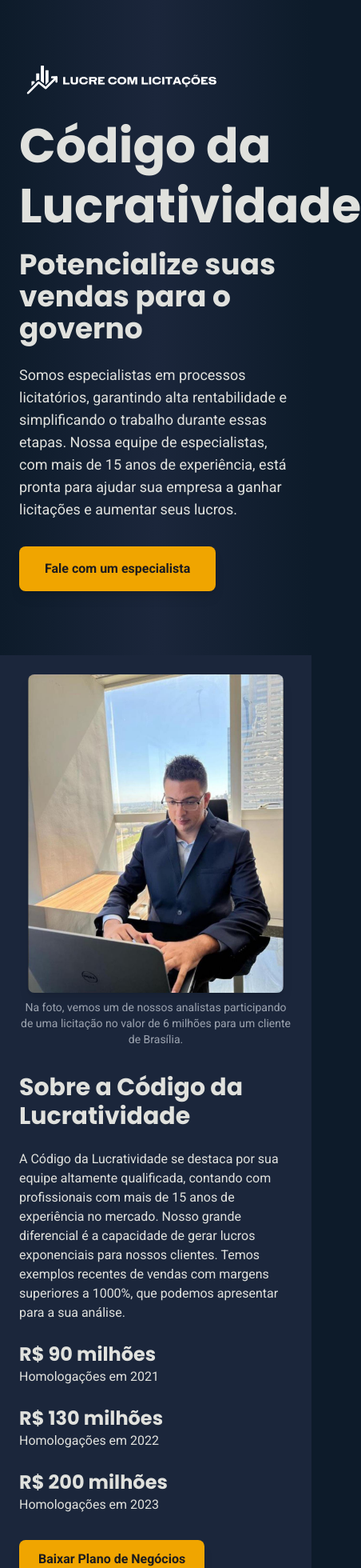
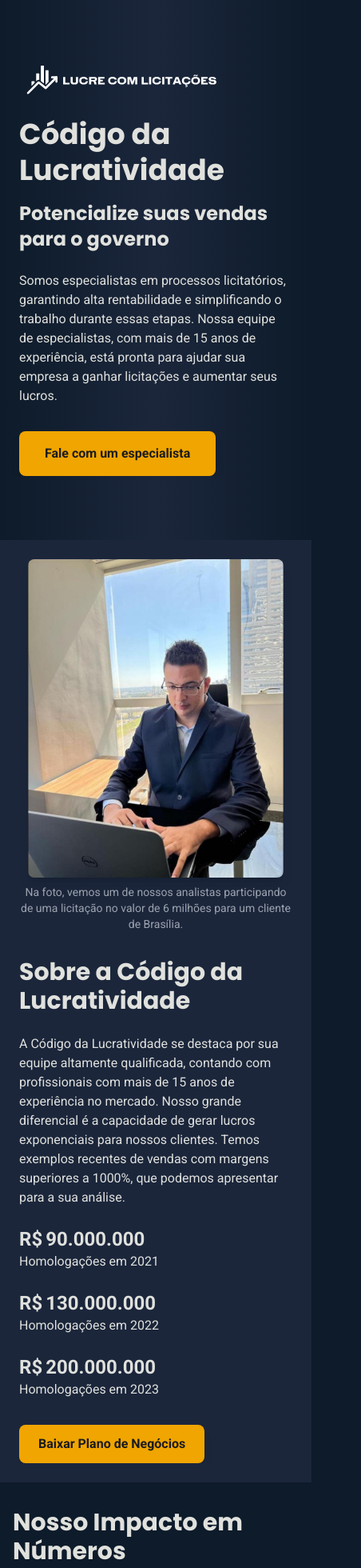
Before and after one commit to ErikMendesRc/lucre-com-licitacoes-lp, a React (Create React App) app: page / in a window 390 px wide. Shown: the top 1960 px of the page at 80% size, 452 px wide, since content can reach past the window. Built offline with nearby package versions, Linux system fonts and the light colour scheme.

Commit message:
Ajustado layout

```diff
--- a/package.json
+++ b/package.json
@@ -11,6 +11,7 @@
     "@types/react": "^18.3.3",
     "@types/react-dom": "^18.3.0",
     "react": "^18.3.1",
+    "react-countup": "^6.5.3",
     "react-dom": "^18.3.1",
     "react-helmet-async": "^2.0.5",
     "react-icons": "^5.2.1",
--- a/src/components/About.tsx
+++ b/src/components/About.tsx
@@ -1,9 +1,10 @@
 import React from 'react';
+import CountUp from 'react-countup';
 
 const About: React.FC = () => {
   return (
     <section className="bg-secondary text-textLight p-6 md:p-12">
-      <div className="container mx-auto flex flex-col md:flex-row items-center">
+      <div className="container mx-auto flex flex-col md:flex-row items-center max-w-full overflow-hidden">
         <div className="w-full md:w-1/2 mb-8 md:mb-0">
           <div className="relative w-full">
             <img
@@ -21,15 +22,24 @@ const About: React.FC = () => {
           </p>
           <div className="flex flex-col md:flex-row md:space-x-12">
             <div className="mb-6 md:mb-0 animate-slideInRight">
-              <h3 className="text-2xl md:text-3xl font-bold">R$ 90 milhões</h3>
+              <div className="flex items-baseline text-2xl md:text-3xl font-bold">
+                <span className="mr-1">R$</span>
+                <CountUp start={0} end={90000000} duration={2.5} separator="." />
+              </div>
               <p>Homologações em 2021</p>
             </div>
             <div className="mb-6 md:mb-0 animate-slideInRight">
-              <h3 className="text-2xl md:text-3xl font-bold">R$ 130 milhões</h3>
+              <div className="flex items-baseline text-2xl md:text-3xl font-bold">
+                <span className="mr-1">R$</span>
+                <CountUp start={0} end={130000000} duration={2.5} separator="." />
+              </div>
               <p>Homologações em 2022</p>
             </div>
             <div className="animate-slideInRight">
-              <h3 className="text-2xl md:text-3xl font-bold">R$ 200 milhões</h3>
+              <div className="flex items-baseline text-2xl md:text-3xl font-bold">
+                <span className="mr-1">R$</span>
+                <CountUp start={0} end={200000000} duration={2.5} separator="." />
+              </div>
               <p>Homologações em 2023</p>
             </div>
           </div>
--- a/src/components/Contact.tsx
+++ b/src/components/Contact.tsx
@@ -4,7 +4,7 @@ import { FaWhatsapp } from 'react-icons/fa';
 const Contact: React.FC = () => {
   return (
     <section className="bg-secondary text-textLight py-8 md:py-12">
-      <div className="container mx-auto text-center px-4 md:px-6">
+      <div className="container mx-auto text-center px-4 md:px-6 max-w-full overflow-hidden">
         <h2 className="text-3xl md:text-4xl font-bold mb-6 animate-fadeIn">Entre em Contato</h2>
         <p className="text-lg md:text-xl mb-6 animate-slideInLeft">
           Se você deseja expandir seus negócios e garantir o sucesso da sua empresa no mercado de licitações, entre em contato conosco agora mesmo!
--- a/src/components/Footer.tsx
+++ b/src/components/Footer.tsx
@@ -3,7 +3,7 @@ import React from 'react';
 const Footer: React.FC = () => {
   return (
     <footer className="bg-primary text-textLight py-4 md:py-6">
-      <div className="container mx-auto text-center px-4">
+      <div className="container mx-auto text-center px-4 max-w-full overflow-hidden">
         <p className="mb-2 md:mb-4">&copy; 2024 Lucre com Licitações. Todos os direitos reservados.</p>
         <p className="text-xs md:text-sm">
           Criado por <a href="https://www.eebtecnologia.com.br/" target="_blank" rel="noopener noreferrer" className="text-accent hover:underline">E&B Tecnologia</a>
--- a/src/components/Header.tsx
+++ b/src/components/Header.tsx
@@ -3,11 +3,11 @@ import React from 'react';
 const Header: React.FC = () => {
   return (
     <header className="bg-gradient-to-r from-primary via-secondary to-primary text-textLight py-20">
-      <div className="container mx-auto px-6 flex flex-col items-start">
+      <div className="container mx-auto px-6 flex flex-col items-start max-w-full overflow-hidden">
         <img src="/logo.svg" alt="Código da Lucratividade" className="mb-6 w-64 h-auto animate-fadeIn" />
-        <h1 className="text-6xl font-bold leading-tight animate-slideInLeft">Código da Lucratividade</h1>
-        <h2 className="text-4xl font-semibold mt-4 animate-slideInRight">Potencialize suas vendas para o governo</h2>
-        <p className="mt-6 text-lg max-w-2xl animate-fadeIn">
+        <h1 className="text-4xl md:text-6xl font-bold leading-tight animate-slideInLeft">Código da Lucratividade</h1>
+        <h2 className="text-2xl md:text-4xl font-semibold mt-4 animate-slideInRight">Potencialize suas vendas para o governo</h2>
+        <p className="mt-6 text-base md:text-lg max-w-2xl animate-fadeIn">
           Somos especialistas em processos licitatórios, garantindo alta rentabilidade e simplificando o trabalho durante essas etapas. Nossa equipe de especialistas, com mais de 15 anos de experiência, está pronta para ajudar sua empresa a ganhar licitações e aumentar seus lucros.
         </p>
         <a
--- a/src/components/Services.tsx
+++ b/src/components/Services.tsx
@@ -54,7 +54,7 @@ const CustomTooltip: React.FC<CustomTooltipProps> = ({ active, payload, label })
 const Services: React.FC = () => {
   return (
     <section className="bg-primary text-textLight py-8 md:py-12">
-      <div className="container mx-auto flex flex-col lg:flex-row items-center px-4 md:px-6">
+      <div className="container mx-auto flex flex-col lg:flex-row items-center px-4 md:px-6 max-w-full overflow-hidden">
         <div className="w-full lg:w-1/2 pr-0 lg:pr-6 mb-8 lg:mb-0">
           <h2 className="text-3xl md:text-4xl font-serif font-bold mb-6 animate-fadeIn">Nosso Impacto em Números</h2>
           <p className="text-lg md:text-xl mb-6 animate-slideInLeft">
@@ -86,8 +86,24 @@ const Services: React.FC = () => {
               <YAxis tickFormatter={formatYAxis} tick={{ fill: '#e0e1dd' }} />
               <Tooltip content={<CustomTooltip />} cursor={{ fill: 'rgba(255, 255, 255, 0.1)' }} />
               <Legend wrapperStyle={{ color: '#e0e1dd' }} />
-              <Area type="monotone" dataKey="initial" stroke="#4caf50" fillOpacity={1} fill="url(#colorInitial)" name="Valor Inicial" />
-              <Area type="monotone" dataKey="final" stroke="#f0a500" fillOpacity={1} fill="url(#colorFinal)" name="Valor Final" />
+              <Area
+                type="monotone"
+                dataKey="initial"
+                stroke="#4caf50"
+                fillOpacity={1}
+                fill="url(#colorInitial)"
+                name="Valor Inicial"
+                animationDuration={3000}
+              />
+              <Area
+                type="monotone"
+                dataKey="final"
+                stroke="#f0a500"
+                fillOpacity={1}
+                fill="url(#colorFinal)"
+                name="Valor Final"
+                animationDuration={5000}
+              />
             </AreaChart>
           </ResponsiveContainer>
         </div>
--- a/src/components/Testimonials.tsx
+++ b/src/components/Testimonials.tsx
@@ -19,17 +19,15 @@ const testimonials = [
 const Testimonials: React.FC = () => {
   return (
     <section className="bg-primary text-textLight py-8 md:py-12">
-      <div className="container mx-auto text-center px-4 md:px-6">
+      <div className="container mx-auto text-center px-4 md:px-6 max-w-full overflow-hidden">
         <h2 className="text-3xl md:text-4xl font-bold mb-8 md:mb-12 animate-fadeIn">Depoimentos</h2>
         <div className="grid grid-cols-1 md:grid-cols-2 lg:grid-cols-3 gap-6 md:gap-8">
           {testimonials.map((testimonial, index) => (
             <div key={index} className="p-4 md:p-6 bg-secondary text-textLight shadow-lg rounded-lg animate-slideInUp">
-              <div className="text-accent mb-4">
-                <FaQuoteLeft size={24} />
-              </div>
-              <p className="italic mb-4">{testimonial.text}</p>
-              <div className="text-accent mt-4">
-                <FaQuoteRight size={24} />
+              <div className="flex items-center justify-start mb-4 text-accent">
+                <FaQuoteLeft className="mr-2" size={16} />
+                <p className="italic">{testimonial.text}</p>
+                <FaQuoteRight className="ml-2" size={16} />
               </div>
               <p className="font-bold text-right mt-4">- {testimonial.author}</p>
             </div>
--- a/src/components/WhyChooseUs.tsx
+++ b/src/components/WhyChooseUs.tsx
@@ -4,31 +4,31 @@ import { FaTrophy, FaHandshake, FaShieldAlt, FaChartLine } from 'react-icons/fa'
 const WhyChooseUs: React.FC = () => {
   return (
     <section className="bg-secondary text-textLight py-8 md:py-12">
-      <div className="container mx-auto text-center px-4 md:px-6">
-        <h2 className="text-3xl md:text-4xl font-bold mb-8 md:mb-12">Por que escolher a Lucre com Licitações?</h2>
+      <div className="container mx-auto text-center px-4 md:px-6 max-w-full overflow-hidden">
+        <h2 className="text-3xl md:text-4xl font-bold mb-8 md:mb-12 animate-fadeIn">Por que escolher a Lucre com Licitações?</h2>
         <div className="grid grid-cols-1 md:grid-cols-2 lg:grid-cols-4 gap-6 md:gap-8">
-          <div className="flex flex-col items-center p-4 md:p-6 bg-primary rounded-lg shadow-lg">
+          <div className="flex flex-col items-center p-4 md:p-6 bg-primary rounded-lg shadow-lg animate-slideInUp">
             <div className="text-5xl md:text-6xl text-accent mb-4">
               <FaTrophy />
             </div>
             <h3 className="text-xl md:text-2xl font-semibold mb-2">Excelência</h3>
             <p className="text-sm md:text-base">Buscamos a vitória dos nossos clientes não apenas no preço, mas também na excelência das propostas.</p>
           </div>
-          <div className="flex flex-col items-center p-4 md:p-6 bg-primary rounded-lg shadow-lg">
+          <div className="flex flex-col items-center p-4 md:p-6 bg-primary rounded-lg shadow-lg animate-slideInUp">
             <div className="text-5xl md:text-6xl text-accent mb-4">
               <FaHandshake />
             </div>
             <h3 className="text-xl md:text-2xl font-semibold mb-2">Parcerias</h3>
             <p className="text-sm md:text-base">Construímos parcerias duradouras e de confiança, focando sempre nos melhores resultados.</p>
           </div>
-          <div className="flex flex-col items-center p-4 md:p-6 bg-primary rounded-lg shadow-lg">
+          <div className="flex flex-col items-center p-4 md:p-6 bg-primary rounded-lg shadow-lg animate-slideInUp">
             <div className="text-5xl md:text-6xl text-accent mb-4">
               <FaShieldAlt />
             </div>
             <h3 className="text-xl md:text-2xl font-semibold mb-2">Segurança</h3>
             <p className="text-sm md:text-base">Garantimos segurança em todo o processo, desde a preparação até a entrega final.</p>
           </div>
-          <div className="flex flex-col items-center p-4 md:p-6 bg-primary rounded-lg shadow-lg">
+          <div className="flex flex-col items-center p-4 md:p-6 bg-primary rounded-lg shadow-lg animate-slideInUp">
             <div className="text-5xl md:text-6xl text-accent mb-4">
               <FaChartLine />
             </div>
```
Also changed, not shown: 1 other file (tests, documents, lock files or other folders).
